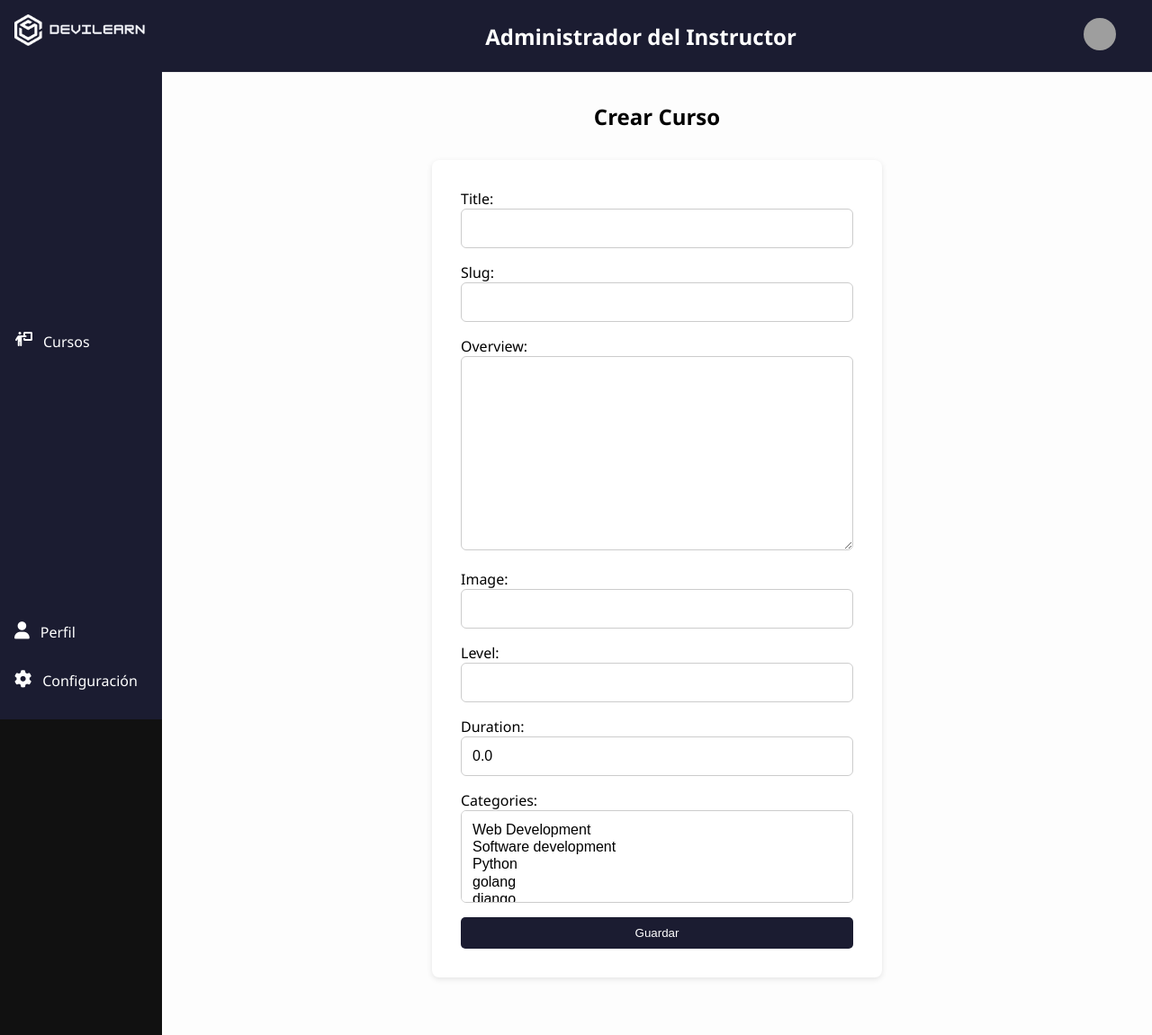
After one commit to DevTalles-corp/devilearn-django-project, a Django app: page /courses/course/create in a window 1280 px wide. The commit adds this page. Shown: the whole page at 90% size. Run offline with Django 5.2, Linux system fonts and the light colour scheme; a user stored in the database is signed in; data comes from the database, SQL or seed files in the repository; tables that the repository leaves empty hold one stand-in row (values such as "Sample post"); parts of the project's set-up code (start-up, migrations or seed data) failed here and were passed over; grey boxes are pictures that could not be loaded.

Commit message:
Devilearn Instructor: Add create course view

```diff
--- /dev/null
+++ b/apps/courses/templates/instructor/course_form.html
@@ -0,0 +1,30 @@
+{% extends 'base.html' %}
+{% block title %}Crear/Editar curso{% endblock title %}
+{% load static %}
+
+{% block custom_styles %}
+<link rel="stylesheet" href="{% static 'css/styles.css'%}">
+<link rel="stylesheet" href="{% static 'css/instructor_styles.css'%}">
+{% endblock custom_styles %}
+
+{% block content %}
+
+<div class="layout">
+    {% include 'includes/sidebar_instructor.html' %}
+    <div class="main-content">
+        {% include 'includes/header_instructor.html' %}
+
+        <main>
+
+            <h2 class="form-title">{{form.instance.pk|yesno:"Editar Curso,Crear Curso"}}</h2>
+            <form method='post'>
+                {% csrf_token %}
+                {{form.as_p}}
+                <button class="btn btn-primary" type="submit">Guardar</button>
+            </form>
+        </main>
+
+    </div>
+</div>
+
+{% endblock content %}
--- a/apps/courses/templates/instructor/course_list.html
+++ b/apps/courses/templates/instructor/course_list.html
@@ -18,7 +18,7 @@
 
             <h2 class="form-title">Mis cursos</h2>
             <div class="add-new-course">
-                <a href="#">Crear nuevo curso</a>
+                <a href="{%url 'instructor:course_create'%}">Crear nuevo curso</a>
             </div>
 
             <div class="carouse-wrapper">
--- a/apps/courses/urls/instructor.py
+++ b/apps/courses/urls/instructor.py
@@ -5,4 +5,5 @@ app_name = 'instructor'
 
 urlpatterns = [
     path('courses/', instructor.CourseListView.as_view(), name='course_list'),
+    path('course/create', instructor.CourseCreateView.as_view(), name="course_create")
 ]
--- a/apps/courses/views/instructor.py
+++ b/apps/courses/views/instructor.py
@@ -1,7 +1,8 @@
 
 from django.contrib.auth.mixins import LoginRequiredMixin, UserPassesTestMixin
-from django.views.generic import ListView
+from django.views.generic import ListView, CreateView
 from ..models import Course
+from django.urls import reverse, reverse_lazy
 
 
 class InstructorRequiredMixin(LoginRequiredMixin, UserPassesTestMixin):
@@ -17,3 +18,15 @@ class CourseListView(InstructorRequiredMixin, ListView):
 
     def get_queryset(self):
         return Course.objects.filter(owner=self.request.user)
+
+
+class CourseCreateView(InstructorRequiredMixin, CreateView):
+    model = Course
+    fields = ['title', 'slug', 'overview',
+              'image', 'level', 'duration', 'categories']
+    template_name = 'instructor/course_form.html'
+    success_url = reverse_lazy('instructor:course_list')
+
+    def form_valid(self, form):
+        form.instance.owner = self.request.user
+        return super().form_valid(form)
--- /dev/null
+++ b/static/css/instructor_styles.css
@@ -0,0 +1,154 @@
+.sidebar {
+    width: 55px;
+    height: 100vh;
+    background-color: #1b1c31;
+    color: white;
+    padding: 1rem 0;
+    display: flex;
+    flex-direction: column;
+    justify-content: space-between;
+    transition: width 0.3s ease;
+    overflow: hidden;
+}
+
+.header {
+    background-color: #1b1c31;
+    color: #fff;
+    padding: 40px 40px;
+}
+
+.add-new-course {
+    display: flex;
+    justify-content: end;
+    padding: 10px 0px;
+}
+
+.add-new-course a {
+    padding: 10px;
+    background-color: #000;
+    color: #fff;
+    text-decoration: none;
+    border-radius: 20px;
+}
+
+
+.button {
+    background-color: #007bff;
+    color: white;
+    padding: 0.5rem 1rem;
+    border: none;
+    border-radius: 4px;
+    text-decoration: none;
+    font-size: 1rem;
+    cursor: pointer;
+}
+
+.button:hover {
+    background-color: #0056b3;
+}
+
+form {
+    background: white;
+    border-radius: 8px;
+    padding: 2rem;
+    max-width: 500px;
+    margin: 2rem auto;
+    box-shadow: 0 2px 6px rgba(0, 0, 0, 0.1);
+}
+
+form input[type="text"],
+form input[type="url"],
+form input[type="number"],
+form textarea,
+form select {
+    width: 100%;
+    padding: 0.75rem;
+    margin-bottom: 1rem;
+    border: 1px solid #ccc;
+    border-radius: 6px;
+    font-size: 1rem;
+}
+
+form button {
+    width: 100%;
+}
+
+.confirm-delete {
+    max-width: 400px;
+    margin: 4rem auto;
+    background: #fff3f3;
+    border: 1px solid #f5c2c2;
+    padding: 2rem;
+    border-radius: 8px;
+    text-align: center;
+}
+
+.form-title {
+    text-align: center;
+}
+
+
+.btn {
+    padding: 10px;
+    border: none;
+    border-radius: 5px;
+}
+
+.btn-primary {
+    background-color: #1b1c31;
+    color: #fff;
+}
+
+.btn-danger {
+    background-color: #b81414;
+    color: #fff;
+}
+
+.btn-cancel {
+    display: block;
+    text-align: center;
+}
+
+
+.drag-list {
+    list-style: none;
+    padding: 0;
+    margin: 1rem 0;
+    max-width: 600px;
+    margin-inline: auto;
+}
+
+.drag-item {
+    background-color: #ffffff;
+    border: 1px solid #ddd;
+    border-radius: 8px;
+    padding: 1rem;
+    margin-bottom: 0.75rem;
+    box-shadow: 0 1px 3px rgba(0, 0, 0, 0.05);
+    cursor: grab;
+    transition: background-color 0.2s ease;
+}
+
+.drag-item:hover {
+    background-color: #f5f5f5;
+}
+
+.drag-item:active {
+    cursor: grabbing;
+    box-shadow: 0 2px 8px rgba(0, 0, 0, 0.1);
+}
+
+.drag-item .actions {
+    margin-top: 0.5rem;
+}
+
+.drag-item .actions a {
+    margin-right: 1rem;
+    font-size: 0.9rem;
+    color: #007bff;
+    text-decoration: none;
+}
+
+.drag-item .actions a:hover {
+    text-decoration: underline;
+}
```
